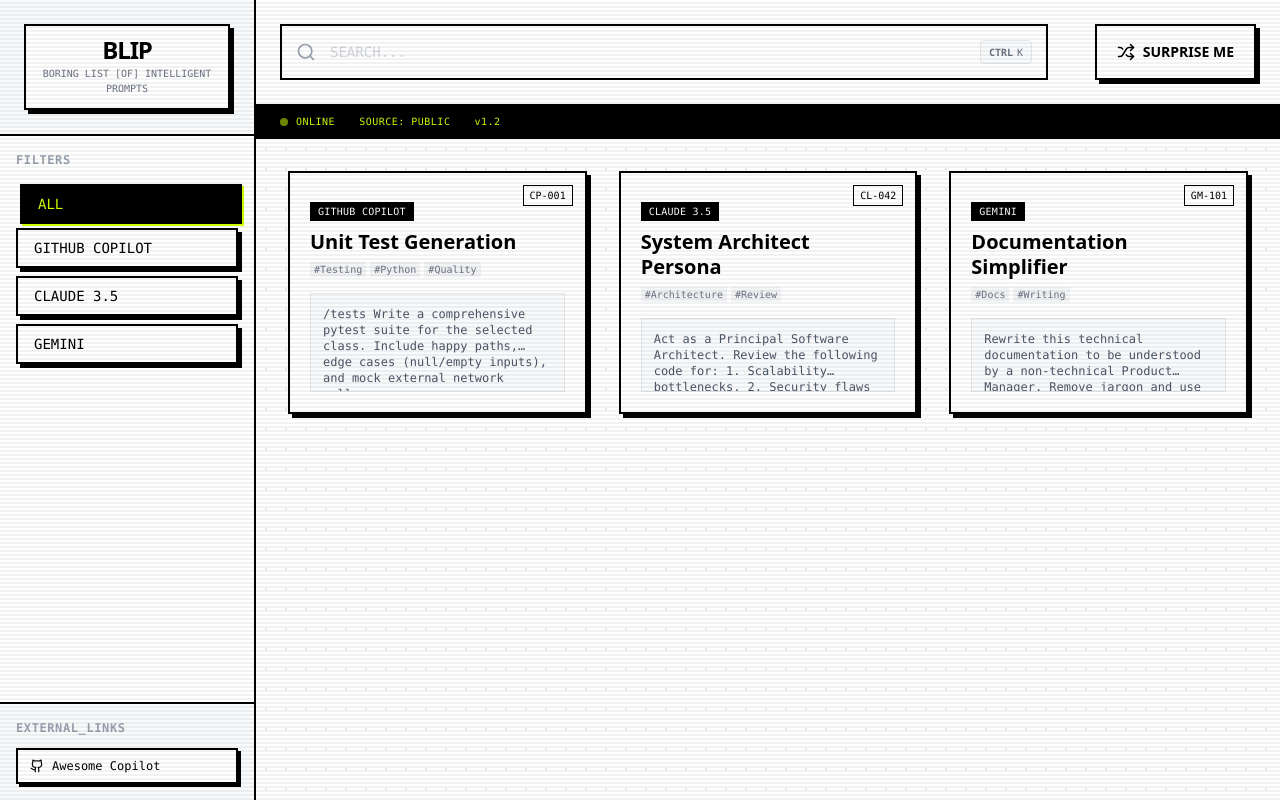
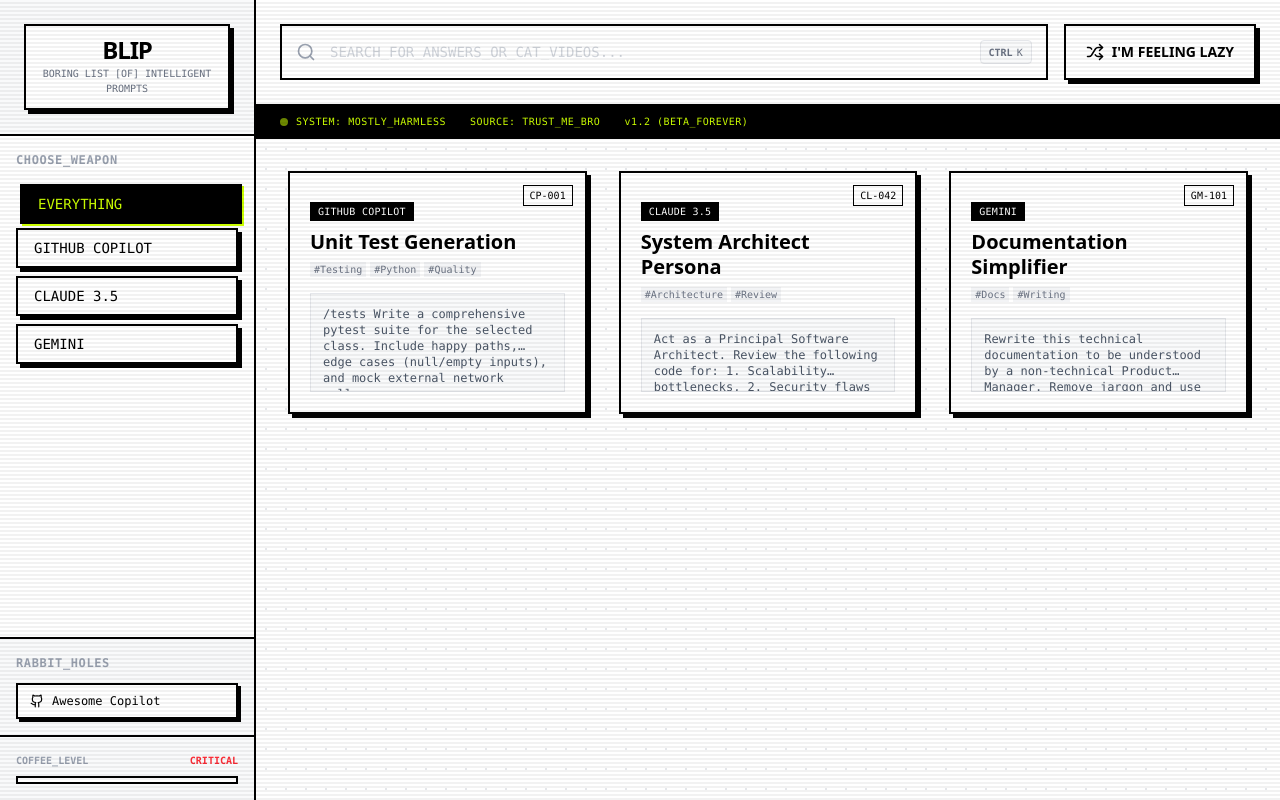
Before and after one commit to themasterchiefdev/Blip, a React (Vite) app: page / in a window 1280 px wide. Both pictures are taken after a click on the button "EXPLORE_BORING_PROMPTS". Built offline with nearby package versions, Linux system fonts and the light colour scheme.

Commit message:
feat: add coffee level widget and update various UI labels, placeholders, and messages with thematic text.

```diff
--- a/src/App.tsx
+++ b/src/App.tsx
@@ -1,4 +1,4 @@
-import { useState, useEffect, useRef } from 'react';
+import { useState, useEffect, useRef, useMemo } from 'react';
 import { Search, Terminal, Copy, ExternalLink, Github, Check, Shuffle, Command, X, Menu, ArrowRight } from 'lucide-react';
 
 // --- DATA SOURCE ---
@@ -43,6 +43,19 @@ const INITIAL_STATE = {
   ]
 };
 
+const CAT_MESSAGES = [
+    "COME ON BRO, YOU CAME HERE FOR AI, NOT CATS.",
+    "THE ONLY 'CAT' HERE IS 'CONCATENATE'. GET BACK TO WORK.",
+    "ERROR 418: I'M A TEAPOT, NOT A CAT VIDEO PLAYER.",
+    "LOOK, I LIKE CATS TOO, BUT WE HAVE PROMPTS TO DEPLOY.",
+    "DETECTED PROCRASTINATION ATTEMPT. DEPLOYING GUILT TRIP...",
+    "THIS IS A SERIOUS TOOL FOR SERIOUS PEOPLE (MOSTLY). NO CATS.",
+    "TRY YOUTUBE.COM. THIS IS LOCALHOST, SIR.",
+    "IF I HAD A DOLLAR FOR EVERY CAT SEARCH... I'D BUY MORE RAM.",
+    "CAT VIDEOS? IN THIS ECONOMY?",
+    "SYSTEM OVERLOAD: CUTENESS MODULE NOT INSTALLED."
+];
+
 // --- COMPONENTS ---
 
 const IconMap = ({ name, size = 16, className = "" }: { name: string, size?: number, className?: string }) => {
@@ -72,7 +85,7 @@ const Sidebar = ({ activeFilter, setActiveFilter, externalRepos, className = "",
 
             <nav className="flex-1 p-4 overflow-y-auto">
                 <div className="mb-6">
-                    <h3 className="font-mono text-xs font-bold text-gray-400 mb-3 tracking-wider">FILTERS</h3>
+                    <h3 className="font-mono text-xs font-bold text-gray-400 mb-3 tracking-wider">CHOOSE_WEAPON</h3>
                     <div className="space-y-2">
                         {tools.map(tool => (
                             <button
@@ -84,7 +97,7 @@ const Sidebar = ({ activeFilter, setActiveFilter, externalRepos, className = "",
                                         : 'bg-white hover:bg-gray-100 shadow-[4px_4px_0px_#000] hover:translate-x-[2px] hover:translate-y-[2px] hover:shadow-[2px_2px_0px_#000]'
                                     }`}
                             >
-                                {tool.toUpperCase()}
+                                {tool === 'All' ? 'EVERYTHING' : tool.toUpperCase()}
                             </button>
                         ))}
                     </div>
@@ -92,7 +105,7 @@ const Sidebar = ({ activeFilter, setActiveFilter, externalRepos, className = "",
             </nav>
 
             <div className="p-4 border-t-2 border-black bg-gray-50">
-                <h3 className="font-mono text-xs font-bold text-gray-400 mb-3 tracking-wider">EXTERNAL_LINKS</h3>
+                <h3 className="font-mono text-xs font-bold text-gray-400 mb-3 tracking-wider">RABBIT_HOLES</h3>
                 <div className="space-y-2">
                     {externalRepos.map((repo, idx) => (
                         <a
@@ -106,6 +119,17 @@ const Sidebar = ({ activeFilter, setActiveFilter, externalRepos, className = "",
                             <span className="truncate">{repo.label}</span>
                         </a>
                     ))}
+                </div>
+                </div>
+
+
+            <div className="p-4 border-t-2 border-black bg-gray-50">
+                <div className="flex justify-between items-center mb-2">
+                    <span className="font-mono text-[10px] font-bold text-gray-400">COFFEE_LEVEL</span>
+                    <span className="font-mono text-[10px] font-bold text-red-500 animate-pulse">CRITICAL</span>
+                </div>
+                <div className="h-2 w-full border-2 border-black bg-white p-0.5">
+                    <div className="h-full w-[15%] bg-black"></div>
                 </div>
             </div>
         </aside>
@@ -160,7 +184,14 @@ const Toast = ({ message, onClose }: { message: string, onClose: () => void }) =
 const DetailModal = ({ item, onClose, onCopy }: { item: any, onClose: () => void, onCopy: (msg: string) => void }) => {
     const handleCopy = () => {
         navigator.clipboard.writeText(item.content);
-        onCopy("PROMPT STOLEN (IT'S YOURS NOW)");
+        const messages = [
+            "PROMPT STOLEN (IT'S YOURS NOW)",
+            "CTRL+C, CTRL+V, PROFIT",
+            "YOINK!",
+            "KNOWLEDGE_TRANSFER_COMPLETE",
+            "PASTE IT LIKE YOU OWN IT"
+        ];
+        onCopy(messages[Math.floor(Math.random() * messages.length)]);
     };
 
     return (
@@ -261,6 +292,16 @@ function App() {
     const [isMac, setIsMac] = useState(false);
     const searchInputRef = useRef<HTMLInputElement>(null);
 
+    // Easter Egg Logic
+    const isCatSearch = useMemo(() => {
+        const q = searchQuery.toLowerCase().trim();
+        return q === 'cat' || q === 'cats' || q.includes('cat video');
+    }, [searchQuery]);
+
+    const catMessage = useMemo(() => {
+        return CAT_MESSAGES[Math.floor(Math.random() * CAT_MESSAGES.length)];
+    }, [isCatSearch]); // Only change message when search state changes
+
     useEffect(() => {
         setIsMac(navigator.platform.toUpperCase().indexOf('MAC') >= 0);
     }, []);
@@ -337,7 +378,7 @@ function App() {
                         <input
                             ref={searchInputRef}
                             type="text"
-                            placeholder="SEARCH..."
+                            placeholder="SEARCH_FOR_ANSWERS_OR_CAT_VIDEOS..."
                             value={searchQuery}
                             onChange={(e) => setSearchQuery(e.target.value)}
                             className="w-full pl-12 pr-12 py-3 md:py-4 border-2 border-black font-mono text-sm focus:outline-none focus:shadow-[4px_4px_0px_#CCFF00] transition-shadow placeholder:text-gray-300 bg-white"
@@ -354,7 +395,7 @@ function App() {
                         className="hidden sm:flex items-center gap-2 px-5 py-4 border-2 border-black font-bold text-sm shadow-[4px_4px_0px_#000] bg-white hover:bg-[#CCFF00] hover:translate-x-[2px] hover:translate-y-[2px] hover:shadow-[2px_2px_0px_#000] active:shadow-none active:translate-x-[4px] active:translate-y-[4px] transition-all whitespace-nowrap"
                     >
                         <Shuffle size={18} />
-                        SURPRISE ME
+                        I'M FEELING LAZY
                     </button>
                     <button
                         onClick={handleSurpriseMe}
@@ -369,16 +410,23 @@ function App() {
                     <div className="flex gap-6 whitespace-nowrap">
                         <span className="flex items-center gap-2">
                             <span className="w-2 h-2 rounded-full bg-[#CCFF00] animate-pulse"></span>
-                            ONLINE
+                            SYSTEM: MOSTLY_HARMLESS
                         </span>
-                        <span className="hidden sm:inline">SOURCE: PUBLIC</span>
-                        <span>v{INITIAL_STATE.meta.version}</span>
+                        <span className="hidden sm:inline">SOURCE: TRUST_ME_BRO</span>
+                        <span>v1.2 (BETA_FOREVER)</span>
                     </div>
                 </div>
 
                 {/* Content Grid */}
                 <div className="flex-1 p-4 md:p-8 bg-[radial-gradient(#e5e7eb_1px,transparent_1px)] [background-size:20px_20px]">
-                    {filteredItems.length > 0 ? (
+                    {isCatSearch ? (
+                        <div className="flex flex-col items-center justify-center h-96 border-2 border-black bg-yellow-50 text-black font-mono rounded-lg p-8 text-center shadow-[8px_8px_0px_#000] animate-in zoom-in-95 duration-300">
+                            <div className="text-6xl mb-4">😿</div>
+                            <h2 className="text-2xl font-black mb-2">ACCESS_DENIED</h2>
+                            <p className="text-lg font-bold">{catMessage}</p>
+                            <p className="text-xs mt-6 text-gray-500">INCIDENT_REPORTED_TO_HR</p>
+                        </div>
+                    ) : filteredItems.length > 0 ? (
                         <div className="grid grid-cols-1 md:grid-cols-2 xl:grid-cols-3 gap-6 md:gap-8 max-w-7xl mx-auto">
                             {filteredItems.map(item => (
                                 <DataCard
@@ -391,8 +439,8 @@ function App() {
                     ) : (
                         <div className="flex flex-col items-center justify-center h-96 border-2 border-dashed border-gray-300 text-gray-400 font-mono rounded-lg">
                             <Terminal size={64} className="mb-6 opacity-20" />
-                            <p className="text-lg">NO_DATA_FOUND</p>
-                            <p className="text-xs mt-2">TRY_ADJUSTING_FILTERS</p>
+                            <p className="text-lg">404: MOTIVATION_NOT_FOUND</p>
+                            <p className="text-xs mt-2">HAVE_YOU_TRIED_TURNING_IT_OFF_AND_ON_AGAIN?</p>
                         </div>
                     )}
                 </div>
```
